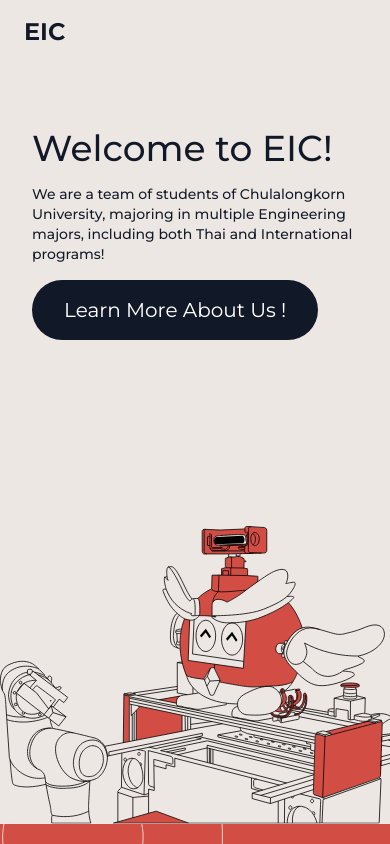
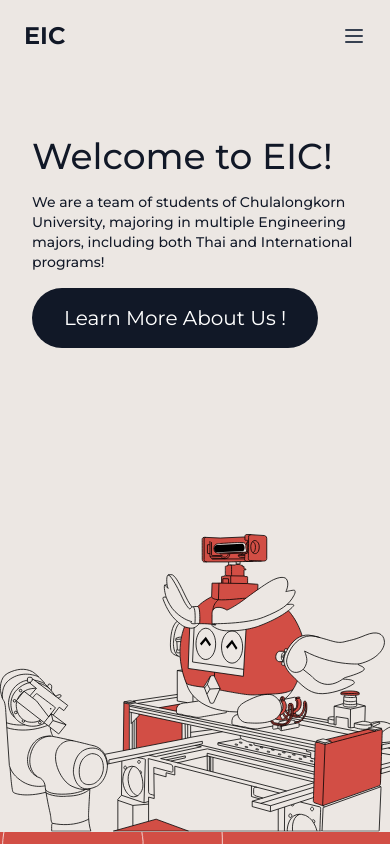
Before and after one commit to robocup-eic/eic-website, a Next.js app: page / in a window 390 px wide. Shown: the top 844 px of the page. Built offline with nearby package versions, Linux system fonts and the light colour scheme.

Commit message:
feat: implement basic mobile nav

```diff
--- a/package.json
+++ b/package.json
@@ -13,6 +13,7 @@
     "fix:prettier": "yarn lint:prettier --write"
   },
   "dependencies": {
+    "@headlessui/react": "^1.7.4",
     "clsx": "^1.2.1",
     "next": "^12.1.6",
     "next-pwa": "^5.5.4",
--- a/src/components/common/Nav/index.tsx
+++ b/src/components/common/Nav/index.tsx
@@ -1,8 +1,16 @@
 import Typography from "@/components/common/Typography"
+import { Popover, Transition } from "@headlessui/react"
 import clsx from "clsx"
 import Link from "next/link"
 import { useRouter } from "next/router"
-import { useMemo } from "react"
+import { Fragment, useMemo } from "react"
+
+const navigation = [
+  { title: "Home", url: "/" },
+  { title: "Projects", url: "/projects" },
+  { title: "Our Team", url: "/team" },
+  { title: "Contact", url: "/contact" },
+]
 
 export default function Navbar() {
   const router = useRouter()
@@ -11,6 +19,7 @@
   }, [router])
 
   return (
+    <Popover as="header" className="relative">
       <nav className="sticky flex items-center justify-between py-4 px-6">
         <Link href="/" passHref>
           <a>
@@ -21,12 +30,7 @@
         </Link>
 
         <ul className={clsx("hidden md:flex h-10 gap-4", "rounded-full border border-gray-900")}>
-        {[
-          { title: "Home", url: "/" },
-          { title: "Projects", url: "/projects" },
-          { title: "Our Team", url: "/team" },
-          { title: "Contact", url: "/contact" },
-        ].map((item) => (
+          {navigation.map((item) => (
             <li key={item.url}>
               <Link href={item.url} passHref>
                 <a>
@@ -45,6 +49,56 @@
             </li>
           ))}
         </ul>
+
+        {/* Nav Button */}
+        <div className="-mr-2 flex items-center md:hidden">
+          <Popover.Button className="focus-ring-inset inline-flex items-center justify-center rounded-md bg-transparent p-2 text-gray-700 hover:bg-gray-300 focus:outline-none focus:ring-2 focus:ring-gray-500">
+            <span className="sr-only">Open main menu</span>
+            <svg
+              xmlns="http://www.w3.org/2000/svg"
+              className="h-6 w-6"
+              fill="none"
+              viewBox="0 0 24 24"
+              stroke="currentColor"
+            >
+              <path strokeLinecap="round" strokeLinejoin="round" strokeWidth={2} d="M4 6h16M4 12h16M4 18h16" />
+            </svg>
+          </Popover.Button>
+        </div>
       </nav>
+
+      {/* Mobile Nav */}
+      <Transition
+        as={Fragment}
+        enter="duration-150 ease-out"
+        enterFrom="opacity-0 scale-95"
+        enterTo="opacity-100 scale-100"
+        leave="duration-100 ease-in"
+        leaveFrom="opacity-100 scale-100"
+        leaveTo="opacity-0 scale-95"
+      >
+        <Popover.Panel focus className="absolute inset-x-0 top-0 z-50 origin-top transform p-2 transition md:hidden">
+          <div className="overflow-hidden rounded-lg shadow-md ring-1 ring-black ring-opacity-5 bg-gray-700">
+            <div className="pt-5 pb-6">
+              {/* hm */}
+              <div className="space-y-1 px-2">
+                {navigation.map((item) => (
+                  <Link href={item.url} key={item.title} passHref>
+                    <a
+                      key={item.title}
+                      className={`font-sm block rounded-md px-3 py-2 text-base ${
+                        location === item.url ? "bg-gray-200 text-gray-700" : "text-gray-300"
+                      }`}
+                    >
+                      {item.title}
+                    </a>
+                  </Link>
+                ))}
+              </div>
+            </div>
+          </div>
+        </Popover.Panel>
+      </Transition>
+    </Popover>
   )
 }
```
Also changed, not shown: 1 other file (tests, documents, lock files or other folders). Lines whose indentation alone changed are shown as unchanged.
